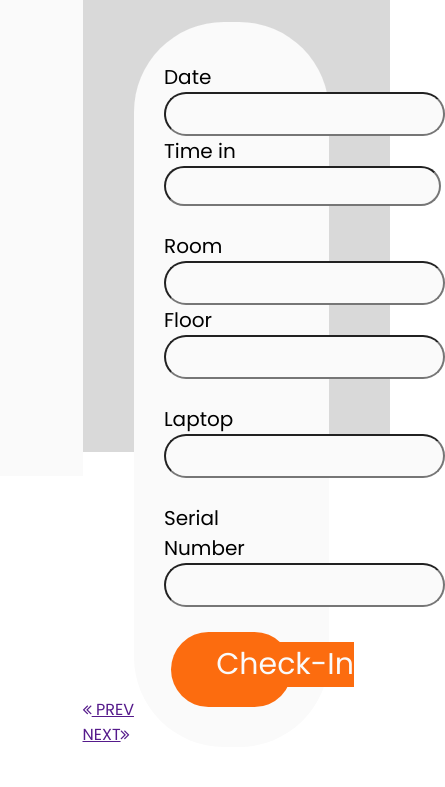
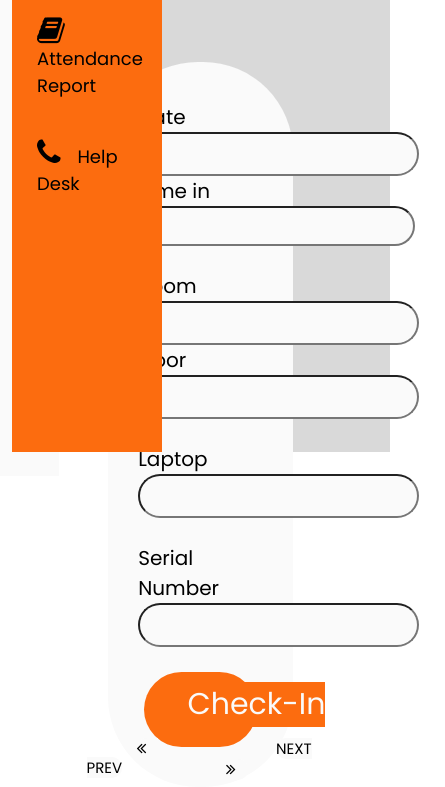
Before and after one commit to KarenKanana/Moringa-check-in-and-check-out-website, a plain HTML site: page checkin.html in a window 390 px wide. Shown: the part 392-1179 px from the top of the page, 445 px wide, since content can reach past the window. Before the commit the page ends 1139 px from the top, so only its background shows below. Drawn offline with Linux system fonts and the light colour scheme.

Commit message:
add styling to the code

```diff
--- a/assets/css/style.css
+++ b/assets/css/style.css
@@ -22,11 +22,9 @@
 
 }
 
-#logo{
-    height: 100px;
-    width: 100px;
-    margin-left: 5px;
-    /* width: 100% auto; */
+.aside-bar img{
+    width: 100%;
+
 }
 .nav-links{
 display: block;
@@ -36,43 +34,131 @@ display: block;
 
 }
 .nav-links ul li{
-    padding: 12px;
+    padding: 18px;
     /* margin: auto; */
     margin-left: 7px;
     box-sizing: border-box;
-    width: 120px;
+    width: 250px;
 }
 .nav-links ul li a{
     text-decoration: none;
     color: black;
     align-items: flex-start;
-    font-size: 10px;
+    font-size: 17px;
     border: #FAFAFA;
     cursor: pointer;
-    transition: 0.5s;
+
 
 }
 .nav-links ul li:hover{
     background: #FC6C0F;
-    opacity: 70%;
+
+}
+.fa{
+    padding-right: 12px;
+    align-items: center;
+    align-content:center;
+    font-size: 30px;
 }
 
 .title-health-form{
-    width: 88%;
+    width: 85%;
 }
 .student-icon{
     align-items: flex-end;
     background: #1C2D50;
-    height: 50px;
+    height: 90px;
 
 }
 #icon{
     float: right;
-    margin-right:20px;
-    padding-top: 12px;
+    margin-right:30px;
+    padding-top: 18px;
     padding-right: 18px;
     color: #FAFAFA;
+    text-decoration: none;
+    font-size: 28px;
 }
+.pre-next-section{
+    display: flex;
+    justify-content:space-between;
+    align-items: baseline;
+    margin-left: 28px;
+    margin-right: 28px;
+    /* background: #FC6C0F; */
+}
+.previous-next a{
+    color: black;
+    box-sizing: border-box;
+    /* height: 100px;
+    width: 150px; */
+    background: #FAFAFA;
+    border-radius: 10px;
+    width: 80px;
+    text-decoration: none;
+    font-size: 24px;
+    margin-left: 50px;
+    margin-right: 50px;
+    padding: 15px 30px 15px 30px;
+}
+@media(max-width:700px){
+    .title-health-form{
+        width: 85%;
+    }
+    .text-box > p{
+        font-size: 17px;
+    }
+
+    .title-health-form{
+        font-size: 20px;
+    }
+    .nav-links ul li{
+
+        display: block;
+
+    }
+    .nav-links{
+        position: absolute;
+        background: #FC6C0F;
+        height: 100vh;
+        width: 150px;
+        top: 0;
+        /* right: 0; */
+        text-align: left;
+        z-index: 2;
+    }
+    .aside-bar img{
+        display: none;
+    }
+    .pre-next-section a{
+        padding: 0%;
+        font-size: 15px;
+        width: 20px;
+        justify-content: center;
+    }
+    #next-icon{
+        font-size: 17px;
+    }
+}
+@media(max-width:1600px){
+    .nav-links ul li{
+        padding-bottom: 20px;
+        width: 100%;
+    }
+    .nav-links ul li a{
+        font-size: 18px;
+    }
+    .student-icon{
+        height: 90px;
+
+    }
+    .aside-bar img{
+        width: 100%;
+
+    }
+
+}
+
 
 .content-part {
     /* background: #FC6C0F; */
```
